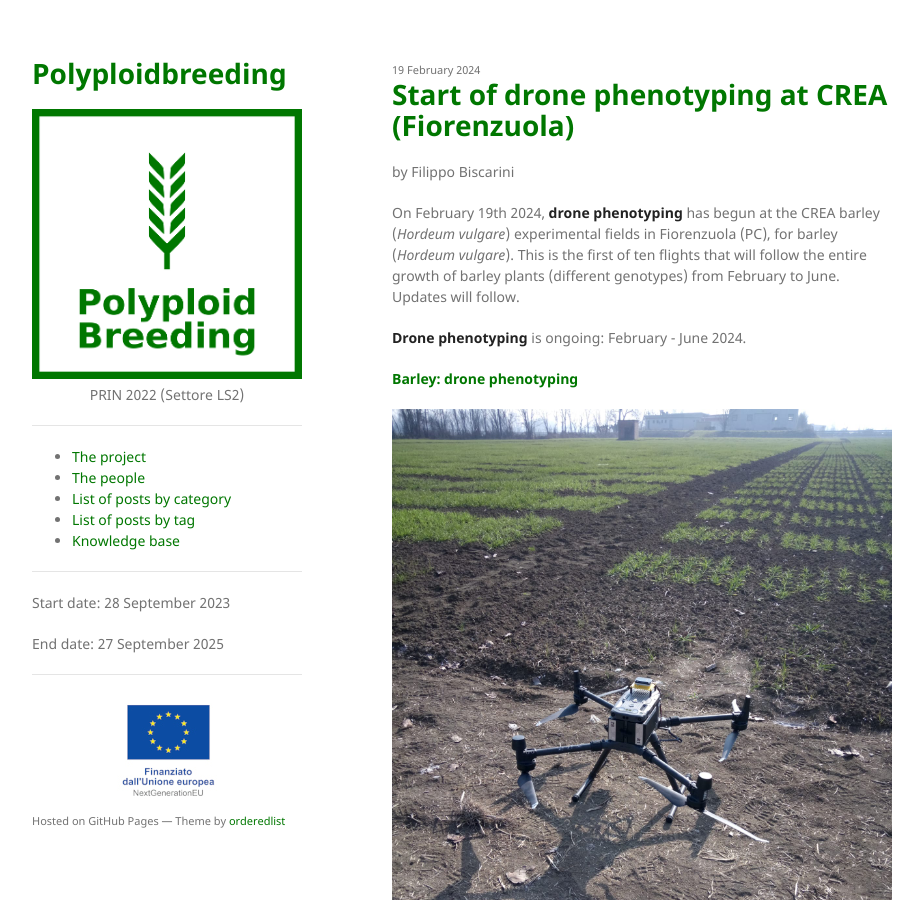
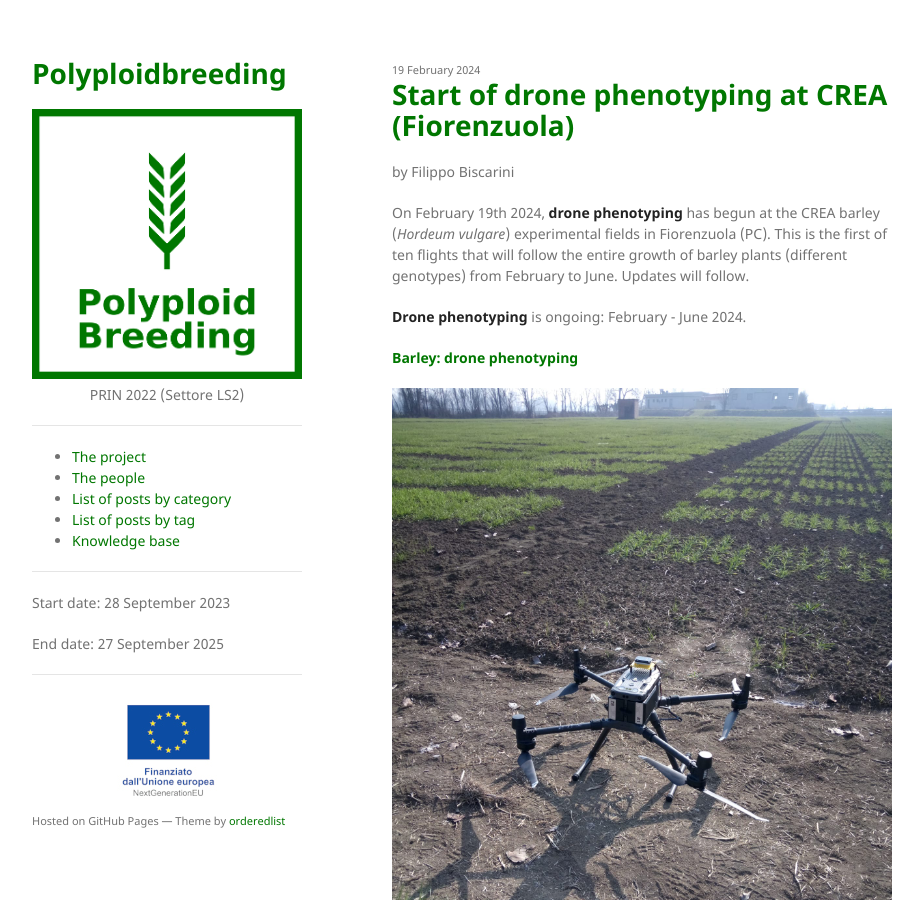
Before and after one commit to polyploidbreeding/polyploidbreeding.github.io, a Jekyll site: the page built from _posts/2024-02-19-drones-crea.md, in a window 1280 px wide and 900 px high. Shown: the whole window, without its empty margins (178-1101 px from the left). Built offline with Jekyll 4.4.1, drawn with Linux system fonts in a browser that asks for light colours.

Commit message:
fixed: a few typos

```diff
--- a/_posts/2024-02-19-drones-crea.md
+++ b/_posts/2024-02-19-drones-crea.md
@@ -7,7 +7,7 @@ categories: ['PROJECT']
 tags: ['experiment','phenomics','milestone']
 ---
 
-On February 19th 2024, **drone phenotyping** has begun at the CREA barley (*Hordeum vulgare*) experimental fields in Fiorenzuola (PC), for barley (*Hordeum vulgare*).
+On February 19th 2024, **drone phenotyping** has begun at the CREA barley (*Hordeum vulgare*) experimental fields in Fiorenzuola (PC).
 This is the first of ten flights that will follow the entire growth of barley plants (different genotypes) from February to June.
 Updates will follow.
 
```
Also changed, not shown: _posts/2024-03-13-drones-sis.md (+1 -1 lines).
